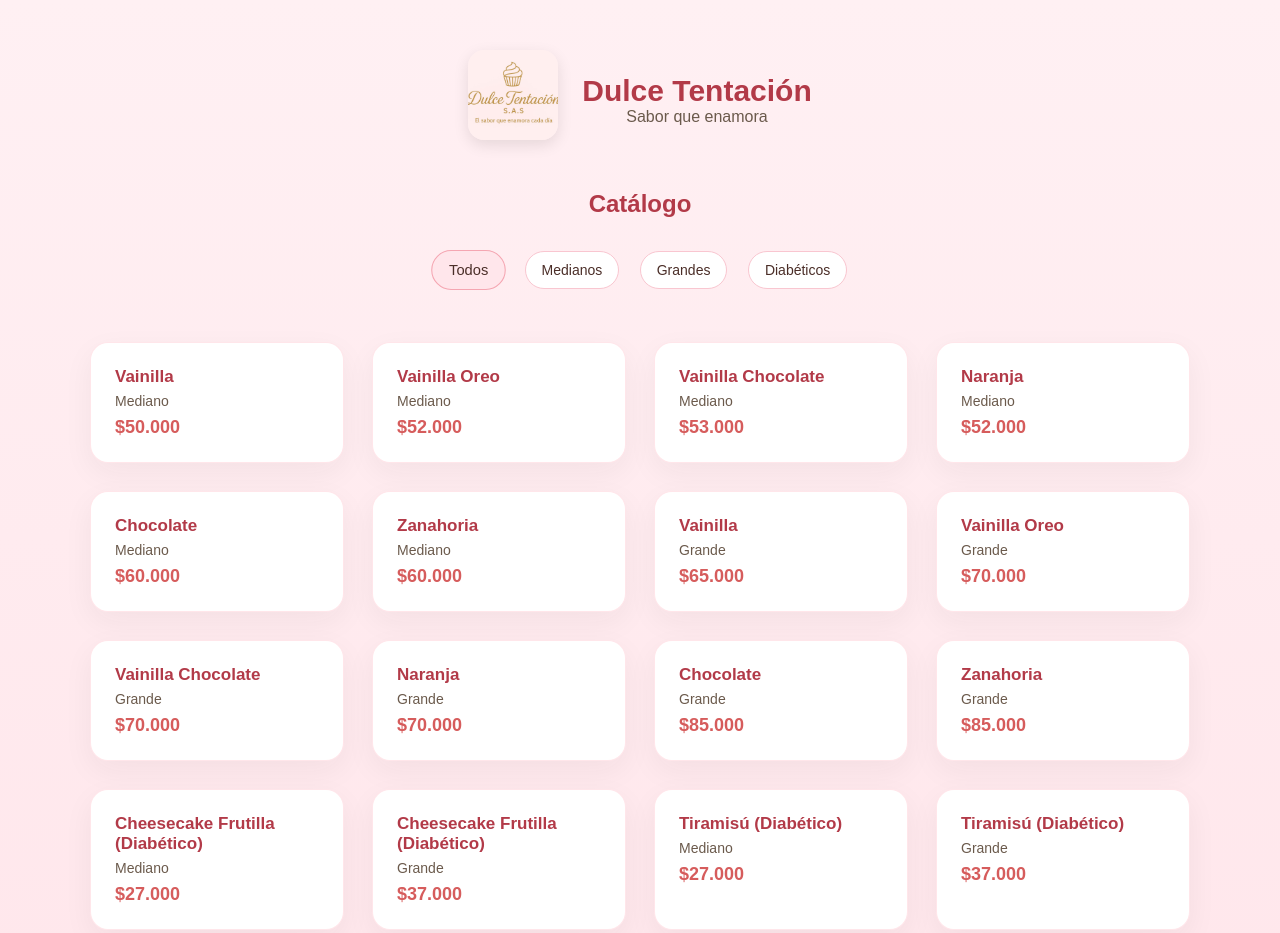
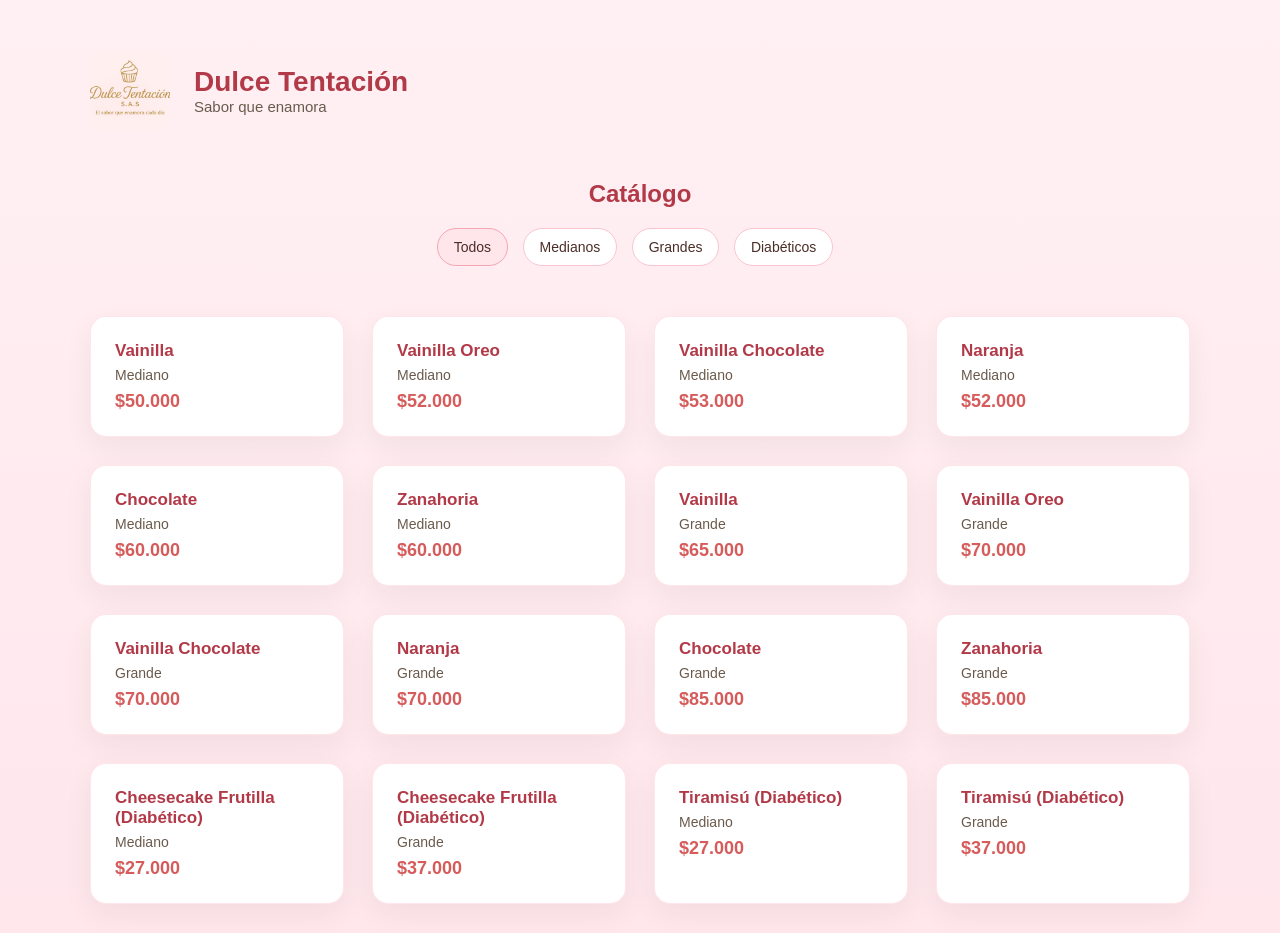
Before and after one commit to jesusdaniel27112007-glitch/dulce-tentacion.zip, a plain HTML site: page index.html in a window 1280 px wide. Shown: the top 933 px of the page. Drawn offline with Linux system fonts and the light colour scheme; files whose address does not match are found by name.

Commit message:
Update index.html

```diff
--- a/index.html
+++ b/index.html
@@ -13,12 +13,6 @@
       color: #4b2e28;
       padding: 50px 40px;
       overflow-x: hidden;
-      animation: fadeIn 1s ease-in-out;
-    }
-
-    @keyframes fadeIn {
-      from { opacity: 0; transform: translateY(15px); }
-      to { opacity: 1; transform: translateY(0); }
     }
 
     .site { max-width: 1100px; margin: 0 auto; }
@@ -28,40 +22,31 @@
       align-items: center;
       gap: 24px;
       margin-bottom: 50px;
-      justify-content: center;
-      text-align: center;
     }
 
     .logo {
-      width: 90px;
-      height: 90px;
+      width: 80px;
+      height: 80px;
       border-radius: 16px;
       overflow: hidden;
-      box-shadow: 0 5px 15px rgba(0,0,0,0.1);
-      animation: fadeIn 1.5s ease-in-out;
     }
 
     .logo img { width: 100%; height: 100%; object-fit: cover; }
 
     .brand h1 {
-      margin: 10px 0 0;
-      font-size: 30px;
+      margin: 0;
+      font-size: 28px;
       color: #b23a48;
     }
 
     .brand div {
-      font-size: 16px;
+      font-size: 15px;
       color: #6b5a4c;
     }
 
     h2 {
       color: #b23a48;
       margin-top: 0;
-      text-align: center;
-    }
-
-    .filters {
-      margin: 25px 0 45px;
       text-align: center;
     }
 
@@ -72,7 +57,8 @@
       border-radius: 32px;
       font-size: 14px;
       cursor: pointer;
-      margin: 8px;
+      margin-right: 10px;
+      margin-bottom: 10px;
       display: inline-block;
       transition: all 0.3s ease;
     }
@@ -80,7 +66,6 @@
     .chip.active {
       background: #ffe6eb;
       border: 1px solid #f5a6b2;
-      transform: scale(1.05);
     }
 
     .chip:hover {
@@ -88,34 +73,27 @@
       transform: scale(1.05);
     }
 
+    .filters { margin: 20px 0 40px; text-align: center; }
+
     .grid {
       display: grid;
       grid-template-columns: repeat(auto-fit, minmax(220px, 1fr));
       gap: 28px;
-      margin-bottom: 60px;
+      margin-bottom: 50px;
     }
 
     .card {
       background: #fff;
-      border-radius: 18px;
+      border-radius: 16px;
       padding: 24px;
-      box-shadow: 0 10px 30px rgba(34, 34, 34, 0.05);
+      box-shadow: 0 10px 30px rgba(34, 34, 34, 0.06);
       border: 1px solid rgba(255, 192, 203, 0.4);
-      transform: translateY(15px);
-      opacity: 0;
-      animation: appear 0.8s ease forwards;
-    }
-
-    /* 💫 Nueva animación más suave */
-    @keyframes appear {
-      from { opacity: 0; transform: translateY(25px); }
-      to { opacity: 1; transform: translateY(0); }
+      transition: transform 0.3s ease, box-shadow 0.3s ease;
     }
 
     .card:hover {
       transform: translateY(-8px);
-      box-shadow: 0 12px 35px rgba(34, 34, 34, 0.1);
-      transition: all 0.3s ease;
+      box-shadow: 0 14px 35px rgba(34, 34, 34, 0.1);
     }
 
     .name {
@@ -200,10 +178,9 @@
     function render(filter='all'){
       grid.innerHTML='';
       const items=CATALOG.filter(p=>filter==='all'?true:p.category===filter);
-      items.forEach((item,i)=>{
+      items.forEach((item)=>{
         const el=document.createElement('div');
         el.className='card';
-        el.style.animationDelay=`${i*0.07}s`;
         el.innerHTML=`
           <div class="name">${item.name}</div>
           <div class="desc">${item.size}</div>
```
